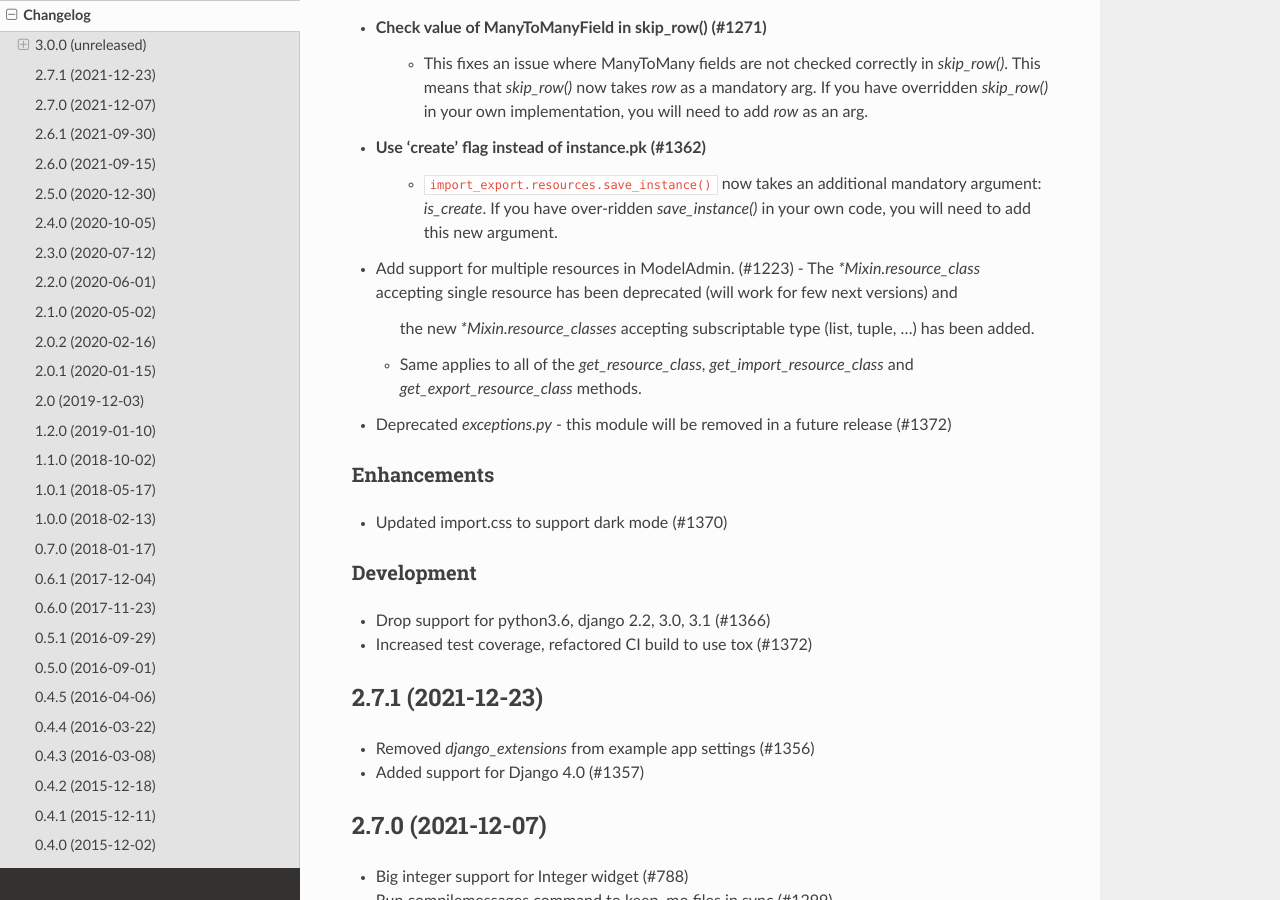
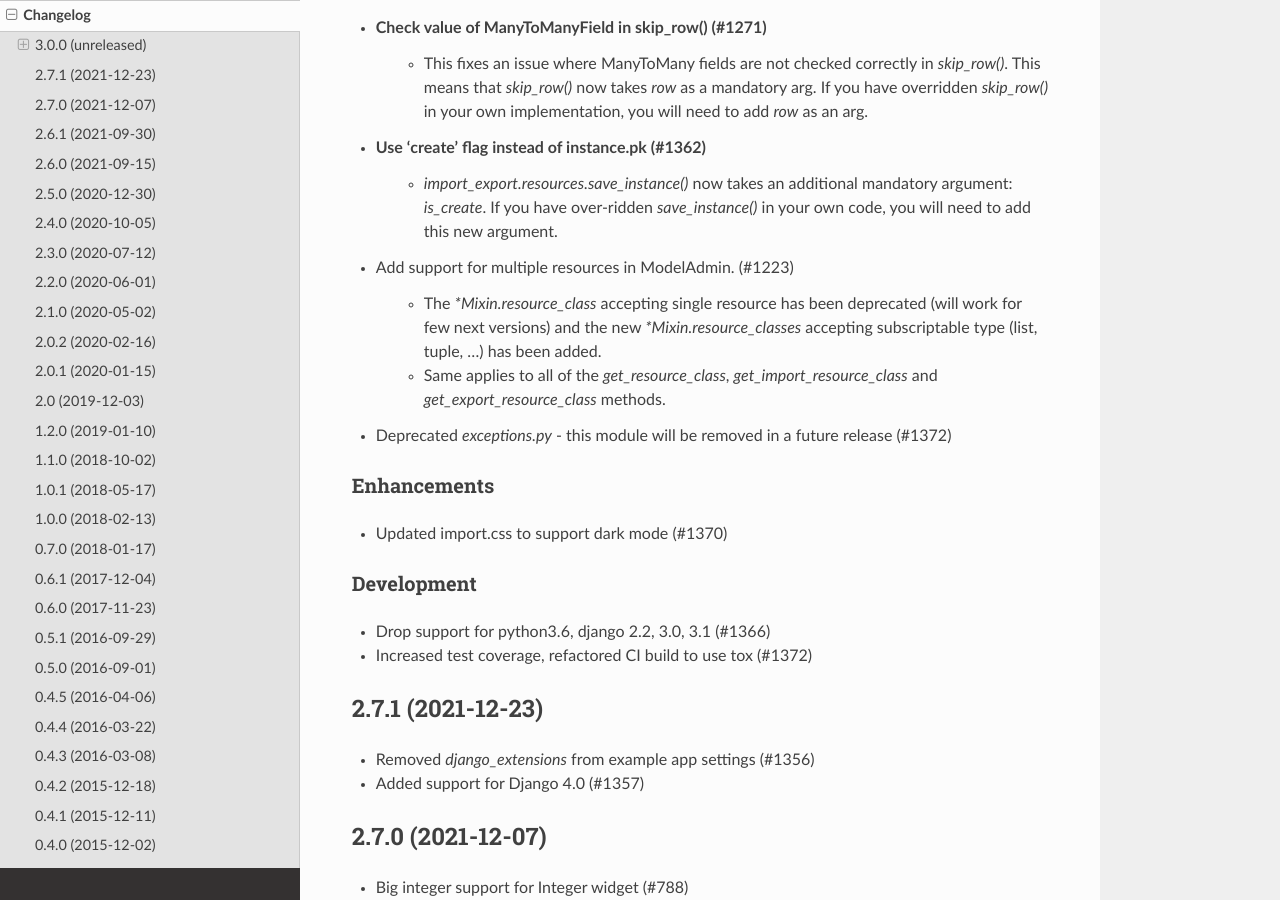
Before and after one commit to django-import-export/django-import-export, a Sphinx documentation site: the page built from docs/changelog.rst, in a window 1280 px wide and 900 px high, scrolled down 322 px. Built offline with Sphinx 7.4.7 and the Read the Docs theme 2.0.0, drawn with Linux system fonts in a browser that asks for light colours.

```diff
--- a/docs/changelog.rst
+++ b/docs/changelog.rst
@@ -7,23 +7,19 @@ Changelog
 Breaking changes
 ################
 
-This release makes the following changes to the API.  You may need to update your implementation to
-accommodate these changes.
+This release makes the following changes to the API.  You may need to update your implementation to accommodate these changes.
 
 - Check value of ManyToManyField in skip_row() (#1271)
-   - This fixes an issue where ManyToMany fields are not checked correctly in `skip_row()`.
-     This means that `skip_row()` now takes `row` as a mandatory arg.
-     If you have overridden `skip_row()` in your own implementation, you will need to add `row`
-     as an arg.
+    - This fixes an issue where ManyToMany fields are not checked correctly in `skip_row()`.  This means that `skip_row()` now takes `row` as a mandatory arg.  If you have overridden `skip_row()` in your own implementation, you will need to add `row` as an arg.
 
 - Use 'create' flag instead of instance.pk (#1362)
-   - ``import_export.resources.save_instance()`` now takes an additional mandatory argument: `is_create`.
-     If you have over-ridden `save_instance()` in your own code, you will need to add this new argument.
+    - `import_export.resources.save_instance()` now takes an additional mandatory argument: `is_create`.  If you have over-ridden `save_instance()` in your own code, you will need to add this new argument.
 
 - Add support for multiple resources in ModelAdmin. (#1223)
-  - The `*Mixin.resource_class` accepting single resource has been deprecated (will work for few next versions) and
-    the new `*Mixin.resource_classes` accepting subscriptable type (list, tuple, ...) has been added.
-  - Same applies to all of the `get_resource_class`, `get_import_resource_class` and `get_export_resource_class` methods.
+
+   - The `*Mixin.resource_class` accepting single resource has been deprecated (will work for few next versions) and the new `*Mixin.resource_classes` accepting subscriptable type (list, tuple, ...) has been added.
+
+   - Same applies to all of the `get_resource_class`, `get_import_resource_class` and `get_export_resource_class` methods.
 
 - Deprecated `exceptions.py` - this module will be removed in a future release (#1372)
 
```
